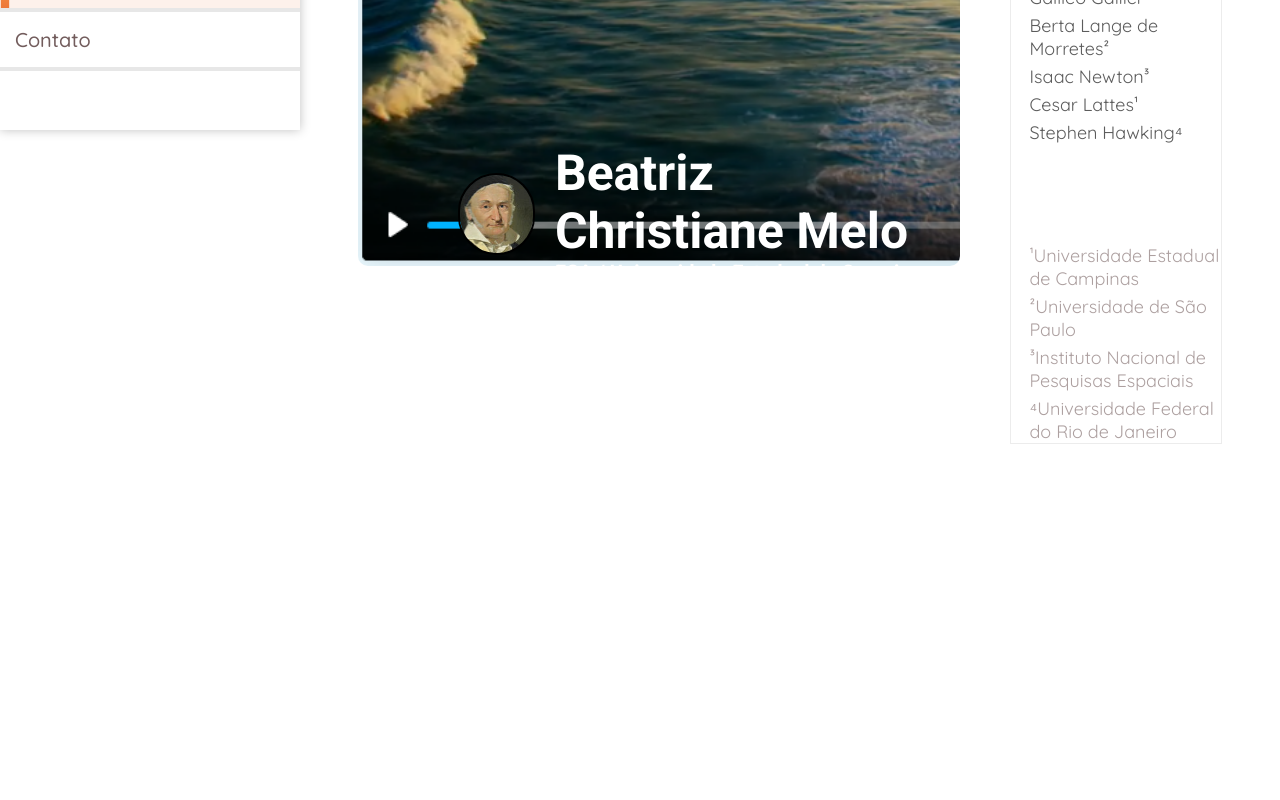
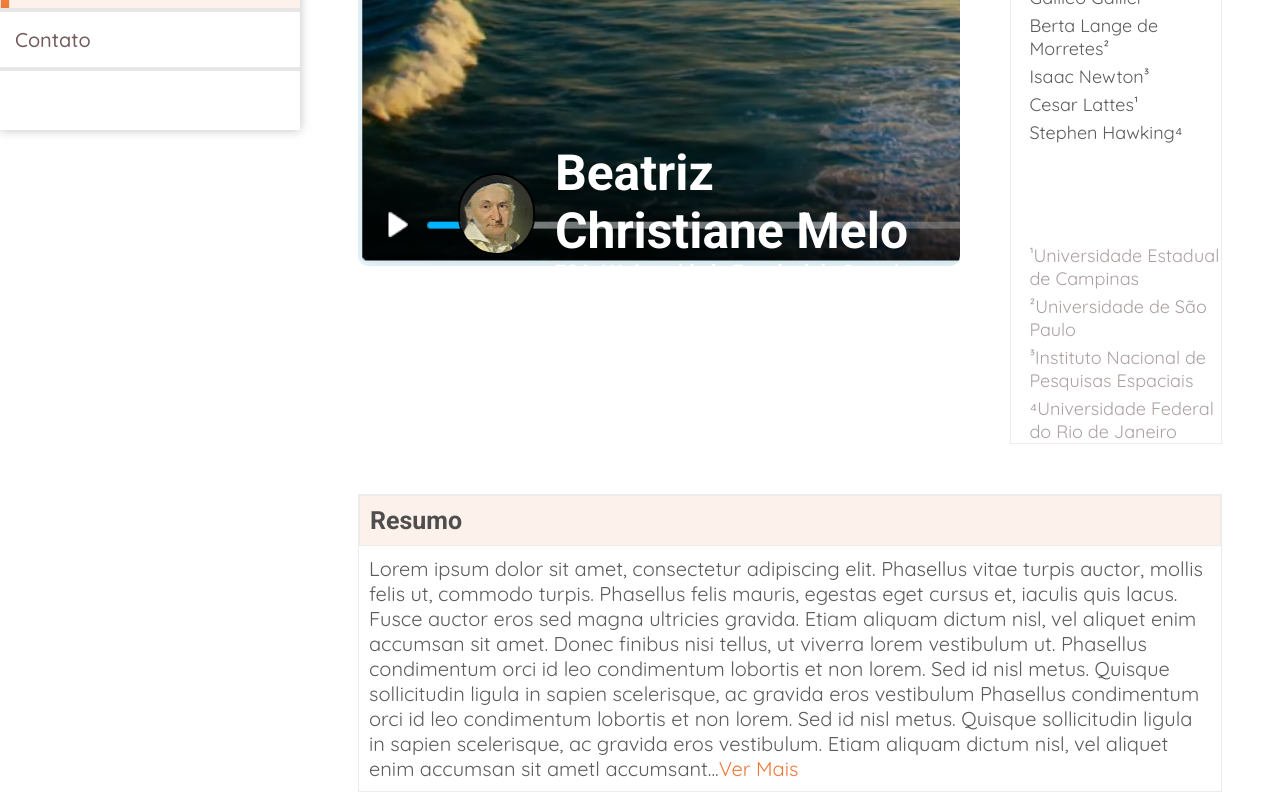
Before and after one commit to GuiPolezi/exercicios-2024, an Angular app: page / in a window 1280 px wide. Shown: the part 670-1470 px from the top of the page. Before the commit the page ends 1122 px from the top, so only its background shows below. Built offline with nearby package versions, Linux system fonts and the light colour scheme.

Commit message:
criação do resumo

```diff
--- a/src/app/app.component.html
+++ b/src/app/app.component.html
@@ -170,7 +170,10 @@
     </div>
 
 
-
+    <div class="resumo">
+      <h6>Resumo</h6>
+      <p>Lorem ipsum dolor sit amet, consectetur adipiscing elit. Phasellus vitae turpis auctor, mollis felis ut, commodo turpis. Phasellus felis mauris, egestas eget cursus et, iaculis quis lacus. Fusce auctor eros sed magna ultricies gravida. Etiam aliquam dictum nisl, vel aliquet enim accumsan sit amet. Donec finibus nisi tellus, ut viverra lorem vestibulum ut.  Phasellus condimentum orci id leo condimentum lobortis et non lorem. Sed id nisl metus. Quisque sollicitudin ligula in sapien scelerisque, ac gravida eros vestibulum Phasellus condimentum orci id leo condimentum lobortis et non lorem. Sed id nisl metus. Quisque sollicitudin ligula in sapien scelerisque, ac gravida eros vestibulum.  Etiam aliquam dictum nisl, vel aliquet enim accumsan sit ametl accumsant...<a href="#">Ver Mais</a></p>
+    </div>
   </main>
 </body>
 </html>
--- a/src/app/app.component.scss
+++ b/src/app/app.component.scss
@@ -227,3 +227,33 @@
   border-radius: 40px;
   border: 2px solid;
 }
+
+.resumo {
+  border: 1px solid #ECECEC;
+  margin-top: 50px;
+  margin-left: 50px;
+  margin-right: 50px;
+}
+
+.resumo h6 {
+  font-size: 25px;
+  font-family: "Roboto", sans-serif;
+  color: #4E4E4E;
+  background-color: #FDF1EB;
+  border: 1px solid #ECECEC;
+  border-radius: 3px, 3px, 0px, 0px;
+  padding: 10px;
+}
+
+.resumo p {
+  font-family: "Quicksand", sans-serif;
+  padding: 10px;
+  font-size: 20px;
+  color: #5C5C5C;
+}
+
+.resumo a {
+  color: #ED7839;
+  text-decoration: none;
+  font-family: "Quicksand", sans-serif;
+}
```
